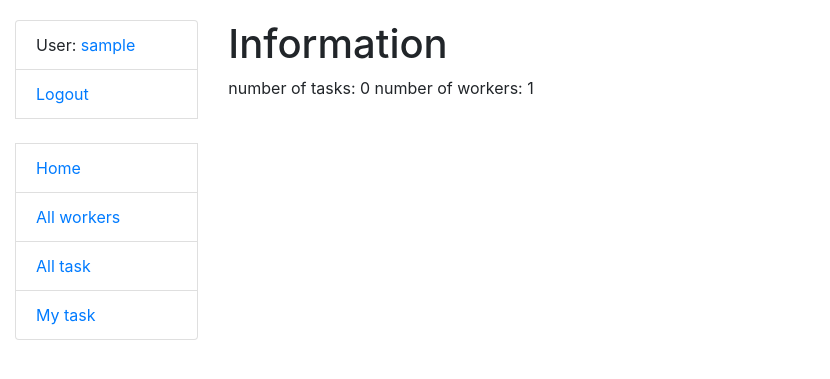
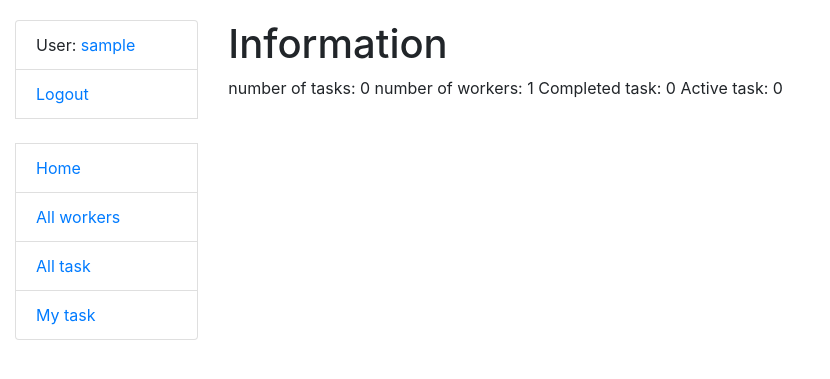
Before and after one commit to spmspi/-IT-Company-Task-Manager, a Django app: page / in a window 1280 px wide. Shown: the top 379 px of the page, without its empty margins (0-830 px from the left). Run offline with Django 5.2, Linux system fonts and the light colour scheme; the visitor is signed in with stand-in values (Sample User, id 1); data comes from the database, SQL or seed files in the repository; data that the repository does not hold is empty.

Commit message:
Add style ana display task in detail worker

```diff
--- a/catalog/models.py
+++ b/catalog/models.py
@@ -45,6 +45,14 @@ class Worker(AbstractUser):
     def __str__(self):
         return self.username
 
+    @property
+    def active_tasks(self):
+        return self.assigned_tasks.filter(is_completed=False)
+
+    @property
+    def completed_tasks(self):
+        return self.assigned_tasks.filter(is_completed=True)
+
 
 class Task(models.Model):
     class PriorityChoices(models.TextChoices):
--- a/catalog/views.py
+++ b/catalog/views.py
@@ -1,3 +1,5 @@
+from multiprocessing import context
+
 from django.contrib.auth.models import AbstractUser
 from django.views import generic, View
 from django.views.generic import DetailView, CreateView, UpdateView
@@ -16,9 +18,13 @@ from catalog.forms import TaskCreateForm, WorkerCreateForm, SearchTaskForm, Sear
 def index(request):
     num_tasks = models.Task.objects.all().count()
     num_workers = models.Worker.objects.all().count()
+    active_tasks = models.Task.objects.filter(is_completed=False).count()
+    complete_tasks = models.Task.objects.filter(is_completed=True).count()
     context = {
         "num_tasks": num_tasks,
         "num_workers": num_workers,
+        "active_tasks": active_tasks,
+        "complete_tasks": complete_tasks,
     }
     return render(request, "catalog/index.html", context=context)
 
@@ -95,6 +101,13 @@ class WorkerDetailView(LoginRequiredMixin, generic.DetailView):
     model = Worker
     template_name = "catalog/worker_detail.html"
 
+    def get_context_data(self, **kwargs):
+        context = super().get_context_data(**kwargs)
+        worker = self.get_object()
+        context["complete_task"] = worker.assigned_tasks.filter(is_completed=True)
+        context["active_task"] = worker.assigned_tasks.filter(is_completed=False)
+        return context
+
 class WorkerDeleteView(LoginRequiredMixin, generic.DeleteView):
     model = Worker
     success_url = reverse_lazy("catalog:worker-list")
--- a/templates/catalog/index.html
+++ b/templates/catalog/index.html
@@ -3,5 +3,8 @@
 {% block content %}
   <h1>Information</h1>
   <p1>number of tasks: {{ num_tasks }}</p1>
-  <p2>number of workers: {{ num_workers }}</p2>
+  <p1>number of workers: {{ num_workers }}</p1>
+  <p1>Completed task: {{ complete_tasks }}</p1>
+  <p1>Active task: {{ active_tasks }}</p1>
+
 {% endblock %}
```
Also changed, not shown: templates/catalog/task_detail.html (+14 -4 lines), templates/catalog/worker_detail.html (+17 -5 lines).
